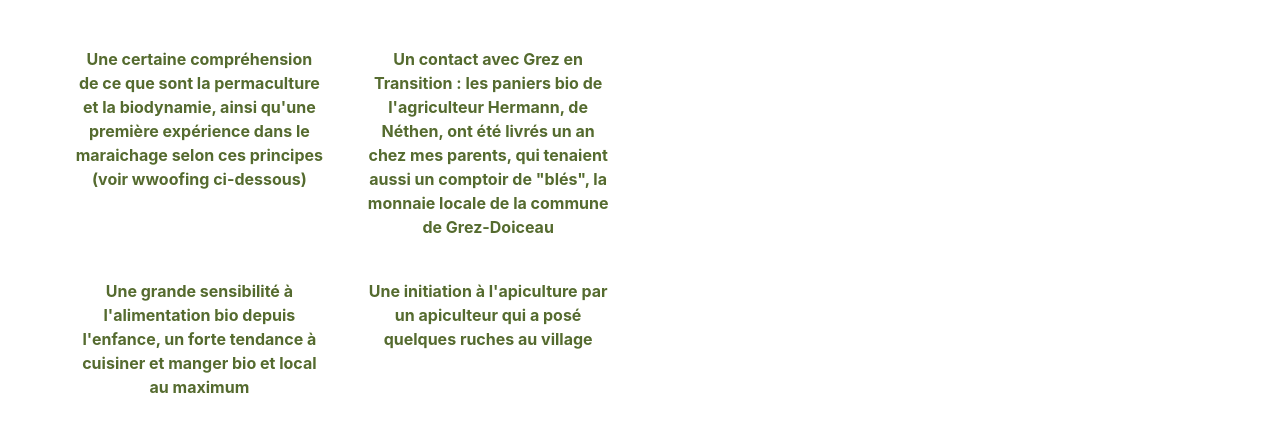
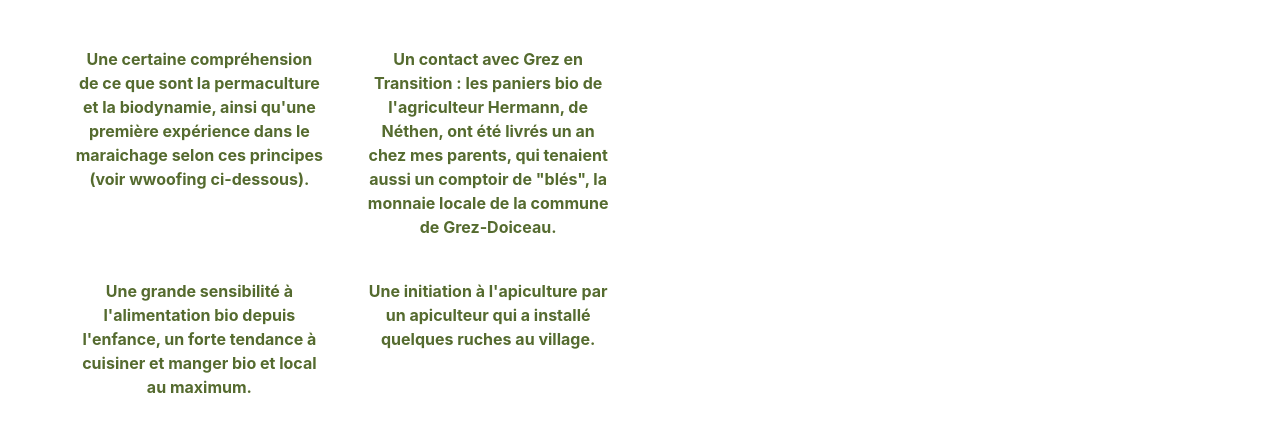
Before and after one commit to mathiis1999/CV, a plain HTML site: page index.html in a window 1280 px wide. Shown: the part 755-1202 px from the top of the page. Drawn offline with nearby package versions, Linux system fonts and the light colour scheme.

Commit message:
Update index.html

```diff
--- a/index.html
+++ b/index.html
@@ -77,10 +77,10 @@
 			<h1 traduction="skills">Compétences relatives au maraichage</h1>
 			<div class="row noPrint">
 				<div class="col-sm-3 cell">
- 					<b class="skill">Une certaine compréhension de ce que sont la permaculture et la biodynamie, ainsi qu'une première expérience dans le maraichage selon ces principes (voir wwoofing ci-dessous)</b>
+ 					<b class="skill">Une certaine compréhension de ce que sont la permaculture et la biodynamie, ainsi qu'une première expérience dans le maraichage selon ces principes (voir wwoofing ci-dessous).</b>
 				</div>
 				<div class="col-sm-3 cell">
- 					<b class="skill">Un contact avec Grez en Transition : les paniers bio de l'agriculteur Hermann, de Néthen, ont été livrés un an chez mes parents, qui tenaient aussi un comptoir de "blés", la monnaie locale de la commune de Grez-Doiceau</b>
+ 					<b class="skill">Un contact avec Grez en Transition : les paniers bio de l'agriculteur Hermann, de Néthen, ont été livrés un an chez mes parents, qui tenaient aussi un comptoir de "blés", la monnaie locale de la commune de Grez-Doiceau.</b>
 				</div>
 				<div class="col-sm-3 cell">
  					<b class="skill"></b>
@@ -89,10 +89,10 @@
  					<b class="skill"></b>
 				</div>
 				<div class="col-sm-3 cell">
-					<b class="skill">Une grande sensibilité à l'alimentation bio depuis l'enfance, un forte tendance à cuisiner et manger bio et local au maximum</b>
+					<b class="skill">Une grande sensibilité à l'alimentation bio depuis l'enfance, un forte tendance à cuisiner et manger bio et local au maximum.</b>
 				</div>
 				<div class="col-sm-3 cell">
- 					<b class="skill">Une initiation à l'apiculture par un apiculteur qui a posé quelques ruches au village</b>
+ 					<b class="skill">Une initiation à l'apiculture par un apiculteur qui a installé quelques ruches au village.</b>
 				</div>
 			</div>
 			<div class="noScreen" id="print_skills"></div>
```
